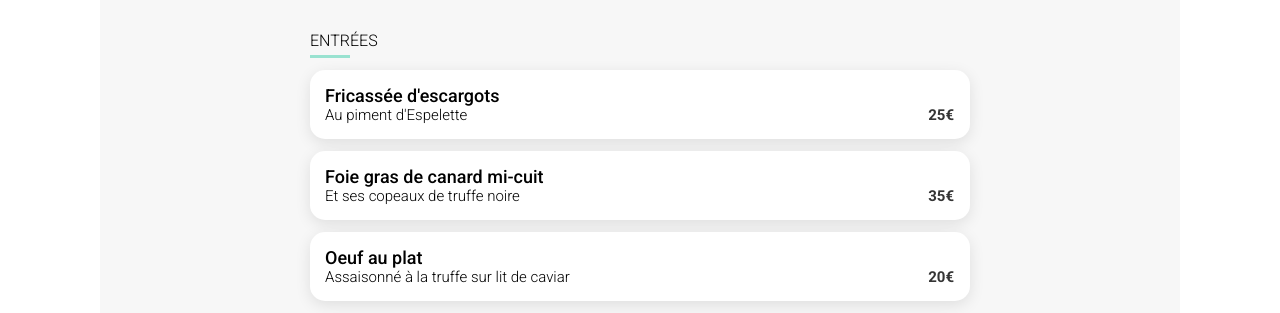
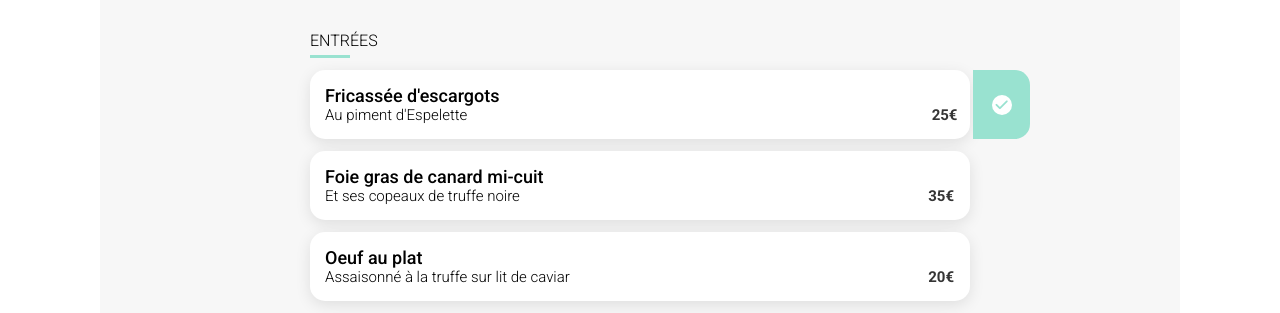
Before and after one commit to Stephane62450/Projet4-Ohmyfood, a website: page restaurants/menu_la_palette_du_gout.html in a window 1280 px wide. Shown: the part 487-800 px from the top of the page. Drawn offline with Linux system fonts and the light colour scheme; a web font is replaced by a local one.

Commit message:
Ajout keyframes sur entrées-plats-desserts + création fichier keyframes.scss

```diff
--- a/restaurants/menu_la_palette_du_gout.html
+++ b/restaurants/menu_la_palette_du_gout.html
@@ -29,6 +29,7 @@
                     <h2>La palette du goût</h2>
                     <div class="menu-heart">
                         <i class="fa-regular fa-heart fa-xl"></i>
+                        <i class="fa-solid fa-heart fa-xl"></i>
                     </div>
                 </div>
                 <div class="formule">
@@ -42,6 +43,9 @@
                                         <span>Au piment d'Espelette</span>
                                         <span class="price">25€</span>
                                     </div>
+                                </div>
+                                <div class="check">
+                                    <i class="fa-solid fa-check fa-sm"></i>
                                 </div>
                             </div>
                             <div class="menu-card">
--- /dev/null
+++ b/sass/keyframes.scss
@@ -0,0 +1,10 @@
+@keyframes formule-title {
+    from {
+    margin-top: 100%;
+    opacity: 0;
+}
+    to {
+    margin-top: 0%;
+    opacity: 1;
+    }
+}
--- a/sass/main.scss
+++ b/sass/main.scss
@@ -1,5 +1,6 @@
 @import "./variables.scss";
 @import "./menus_restaurants.scss";
+@import "./keyframes.scss";
 
 /****** GENERAL******/
 
--- a/sass/menus_restaurants.scss
+++ b/sass/menus_restaurants.scss
@@ -18,6 +18,10 @@
      margin-top: -40px;
      background: #F7F7F7;
      border-radius: 25px 25px 0 0;
+     .formule-title {
+        animation-duration: 3s;
+        animation-name: formule-title;
+     }
  }
 
  .menu-title {
@@ -105,6 +109,34 @@
      color: #353535;
  }
 
+ .check {
+     display: flex;
+     width: 59px;
+     height: 69px;
+     background: $tertiary-color;
+     border-radius: 0px 15px 15px 0px;
+     justify-content: center;
+     align-items: center;
+     margin-right: -60px;
+     transition: all 0.3s ease-out;
+     &:hover {
+        margin-right: 0;
+     }
+
+
+     i {
+         display: flex;
+         width: 20px;
+         height: 20px;
+         justify-content: center;
+         align-items: center;
+         color: $tertiary-color;
+         background: #FFFFFF;
+         border-radius: 50%;
+     }
+ }
+
+
  /****** Media queries ******/
 
  /****** Tablette ******/
```
Also changed, not shown: index.html (+5 -1 lines), restaurants/menu_a_la_francaise.html (+1 -0 lines), restaurants/menu_la_note_enchantee.html (+1 -0 lines), restaurants/menu_le_delice_des_sens.html (+1 -0 lines), css/style.css, 1 other file. Lines whose indentation alone changed are shown as unchanged.
